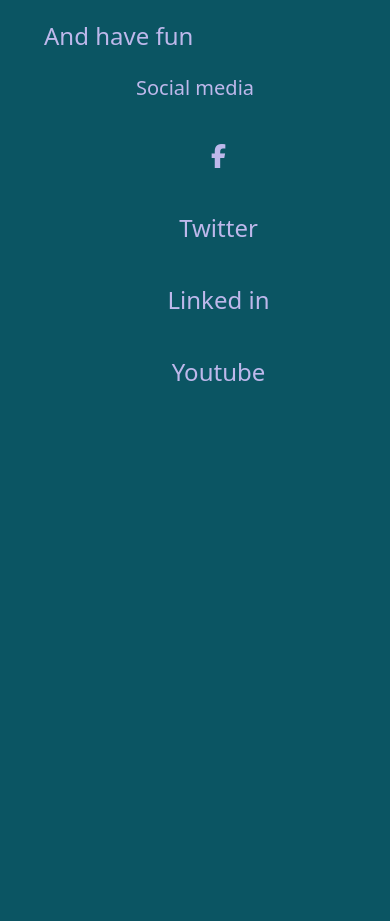
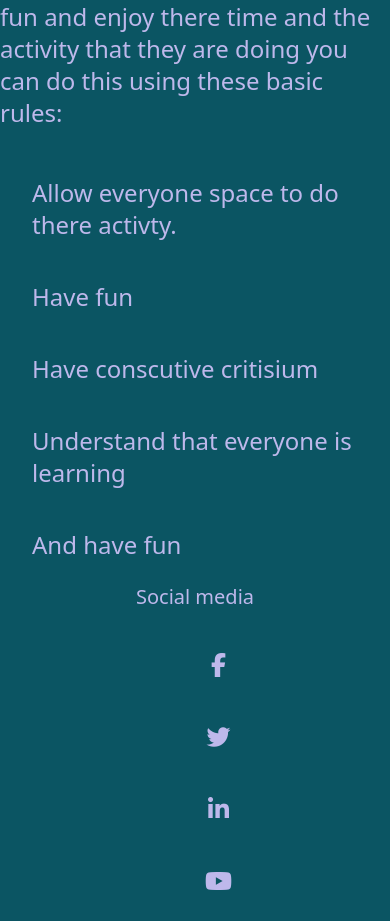
Before and after one commit to wierdlygoodcoder/activity-time, a Django app: page /accounts/signup/ in a window 390 px wide. Shown: the part 2229-3150 px from the top of the page. Before the commit the page ends 2610 px from the top, so only its background shows below. Run offline with Django 3.2, Linux system fonts and the light colour scheme; some libraries are stand-ins or nearby versions.

Commit message:
added styles to all the pages

```diff
--- a/static/css/style.css
+++ b/static/css/style.css
@@ -1,3 +1,13 @@
+
+*{
+  margin: 0;
+  padding: 0;
+  border: none;
+}
+
+html{
+  width: 100%;
+}
 
  body {
   display: flex;
@@ -108,6 +118,10 @@ label{
 .text-wrap{
   width: 20rem;
 }
+.padding-override{
+  padding-left: 0;
+  padding-right: 0;
+}
 
 @media only screen and (max-width : 992px) {
   .container-fluid .section {
--- a/templates/account/signup.html
+++ b/templates/account/signup.html
@@ -7,11 +7,13 @@
 {% block content %}
 <div id="index-banner">
   <div class="section">
-    <div class="container-fluid">
+    <div class="container-fluid bg-carolina-blue g-0">
       <div class="row">
         <div class="col-12">
           <div class="scrollable">
-            <img src="https://res.cloudinary.com/dxerxpdfh/image/upload/v1667610128/static/images/people-painting-together-intext5_ctfdh9.jpg" class="w-100 img-responsive" alt="canvas painting">
+            <img
+              src="https://res.cloudinary.com/dxerxpdfh/image/upload/v1667610128/static/images/people-painting-together-intext5_ctfdh9.jpg"
+              class="w-100 img-responsive" alt="canvas painting">
           </div>
         </div>
       </div>
@@ -22,7 +24,7 @@
   </div>
 </div>
 <div class="col-lg-12 col-lg-offset-3 col-md-12 col-md-offset-2 col-sm-10 col-sm-offset-1 col-xs-10 col-xs-offset-1">
-    <div class="container-fluid">
+  <div class="container-fluid bg-carolina-blue g-0">
     <div class="row">
       <div class="text-center">
         <p>{% blocktrans %}Already have an account? Then please <a href="{{ login_url }}">sign
@@ -43,21 +45,21 @@
   </div>
 </div>
 
-    <div class="container-fluid">
-      <div class="section">
+<div class="container-fluid g-0">
   <div class="row">
     <div class="col-12">
       <div class="scrollable">
-              <img src="https://res.cloudinary.com/dxerxpdfh/image/upload/v1667610136/static/images/warhammer-age-of-sigmar-people-playing-warhammer-world_lysfnd.jpg" class="w-100" alt="Playing a Board Game">
-            </div>
+        <img
+          src="https://res.cloudinary.com/dxerxpdfh/image/upload/v1667610136/static/images/warhammer-age-of-sigmar-people-playing-warhammer-world_lysfnd.jpg"
+          class="w-100" alt="Playing a Board Game">
       </div>
     </div>
   </div>
 </div>
 
-    <div
-      class="col-lg-12 col-lg-offset-3 col-md-12 col-md-offset-2 col-sm-10 col-sm-offset-1 col-xs-10 col-xs-offset-1">
-      <div class="container-fluid">
+
+<div class="col-lg-12 col-lg-offset-3 col-md-12 col-md-offset-2 col-sm-10 col-sm-offset-1 col-xs-10 col-xs-offset-1">
+  <div class="container-fluid bg-carolina-blue g-0">
     <div class="row">
       <div class="col-lg-12 col-md-12 col-sm-12">
         <div class="col s12 center">
@@ -80,13 +82,13 @@
 </div>
 
 
-    <div class="container-fluid">
-      <div class="section">
+<div class="container-fluid g-0">
   <div class="row">
     <div class="col">
       <div class="scrollable">
-              <img src="https://res.cloudinary.com/dxerxpdfh/image/upload/v1667610167/static/images/277900171_503249018136607_8066799295243573873_n_oljupu.jpg" alt="diorama of models" class="w-100">
-            </div>
+        <img
+          src="https://res.cloudinary.com/dxerxpdfh/image/upload/v1667610167/static/images/277900171_503249018136607_8066799295243573873_n_oljupu.jpg"
+          alt="diorama of models" class="w-100">
       </div>
     </div>
   </div>
--- a/templates/base.html
+++ b/templates/base.html
@@ -17,7 +17,7 @@
 
 <body>
   <nav class="navbar navbar-expand-lg bg-midnight-green">
-    <div class="container-fluid ">
+    <div class="container-fluid g-0">
       <a href="{% url 'home' %}" class="navbar-brand text-blue-purple">Hobby Booking</a>
       <button class="navbar-toggler custom-toggler" type="button" data-bs-toggle="collapse" data-bs-target="#navbarNav"
         aria-controls="navbarNav" aria-expanded="false" aria-label="Toggle navigation">
@@ -39,8 +39,8 @@
     </div>
   </nav>
 
-  <div class="container">
-    <div class="row">
+  <div class="container-fluid bg-carolina-blue g-0">
+    <div class="row g-0">
       <div class="col-md-8 offset-md-2">
         {% for message in messages %}
         <div class="alert {{ message.tags }} alert-dismissible fade show" id="msg" role="alert">
@@ -56,7 +56,7 @@
   <footer class="bg-midnight-green">
     <div
       class="col-lg-12 col-lg-offset-3 col-md-12 col-md-offset-2 col-sm-10 col-sm-offset-1 col-xs-10 col-xs-offset-1">
-      <div class="container-fluid">
+      <div class="container-fluid g-0">
         <div class="row">
           <div class="col-lg-6 col-md-4 col-sm-6">
             <h5>Rules for the activitys you want to do</h5>
@@ -77,9 +77,9 @@
             <h5 class="text-center">Social media</h5>
             <ul class="text-center">
               <li><a href="https://www.facebook.com/" class="text-blue-purple" target="_blank"><i class="fa-brands fa-facebook-f"></i></a></li>
-              <li><a href="https://www.twitter.com/" class="text-blue-purple" target="_blank">Twitter</a></li>
-              <li><a href="https://www.linkedin.co.uk/" class="text-blue-purple" target="_blank">Linked in</a></li>
-              <li><a href="https://www.youtube.co.uk/" class="text-blue-purple" target="_blank">Youtube</a></li>
+              <li><a href="https://www.twitter.com/" class="text-blue-purple" target="_blank"><i class="fa-brands fa-twitter"></i></a></li>
+              <li><a href="https://www.linkedin.co.uk/" class="text-blue-purple" target="_blank"><i class="fa-brands fa-linkedin-in"></i></a></li>
+              <li><a href="https://www.youtube.co.uk/" class="text-blue-purple" target="_blank"><i class="fa-brands fa-youtube"></i></a></li>
             </ul>
           </div>
         </div>
```
Also changed, not shown: templates/account/login.html (+15 -14 lines), templates/account/logout.html (+15 -12 lines), templates/booking.html (+19 -15 lines), templates/index.html (+17 -11 lines), templates/news.html (+7 -9 lines). Lines whose indentation alone changed are shown as unchanged.
